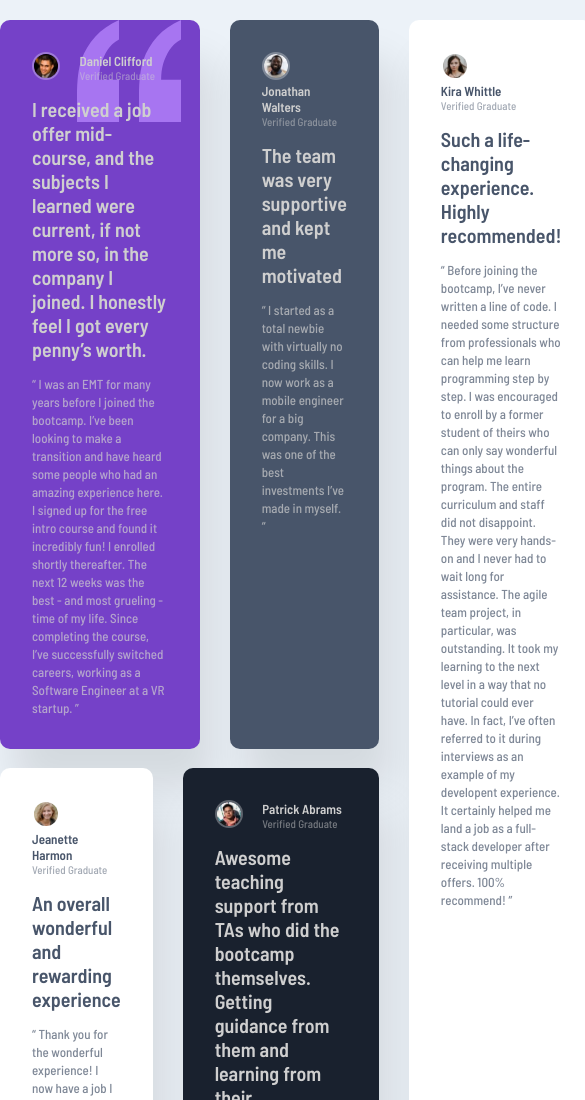
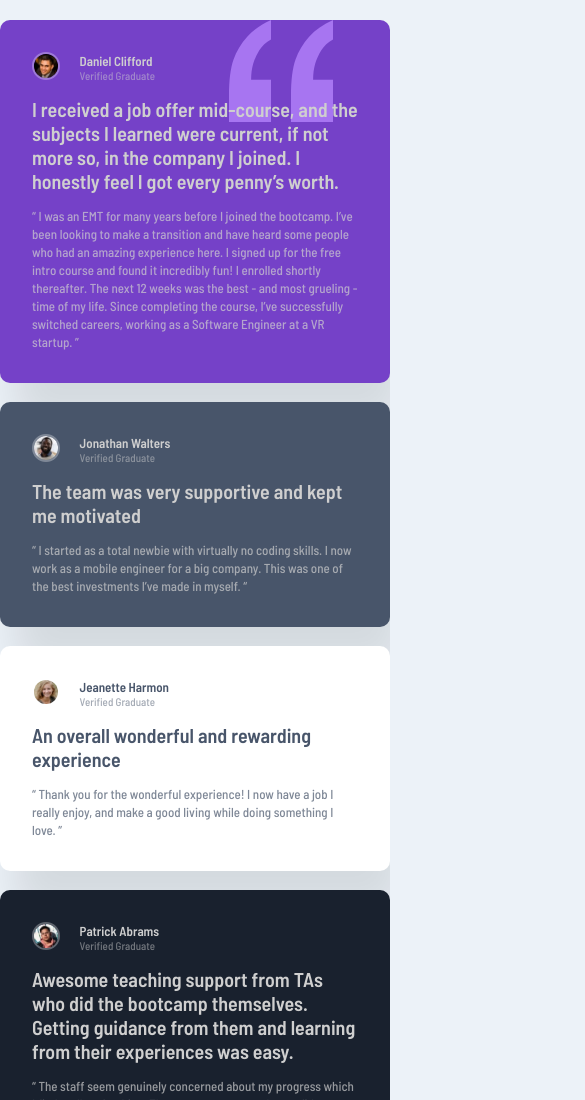
Before and after one commit to tatjama/zadatak2-testimonial-grid-section, a plain HTML site: page index.html in a window 390 px wide. Shown: the top 1100 px of the page, 585 px wide, since content can reach past the window. Drawn offline with Linux system fonts and the light colour scheme.

Commit message:
Responsive breakpoits

```diff
--- a/style.css
+++ b/style.css
@@ -88,7 +88,30 @@ h1{
    grid-area: 1 / 4 / 3 / 5;
 }
 /*End Grid layout*/
+/*Start Responsive*/
+@media screen and (max-width: 1024px){
+    .article-container{
+        grid-template-columns: 1fr 1fr 1fr;
+    }
+    .item5{
+        grid-area: 3/1/4/3;
+    }
+}
+@media screen and (max-width: 768px){
+    .article-container{
+        grid-template-columns: 1fr 1fr ;
+    }
+    .item4{
+        grid-column: 1/3;
+    }
+}
+@media screen and (max-width: 480px){
+    .article-container{
+        grid-template-columns: 1fr  ;
+    }
+     .item1,.item2,.item4, .item5{
+        grid-area: initial;
+    }
 
-/*
-- Mobile: 375px
-*/
+}
+/*End Responsive*/
```
